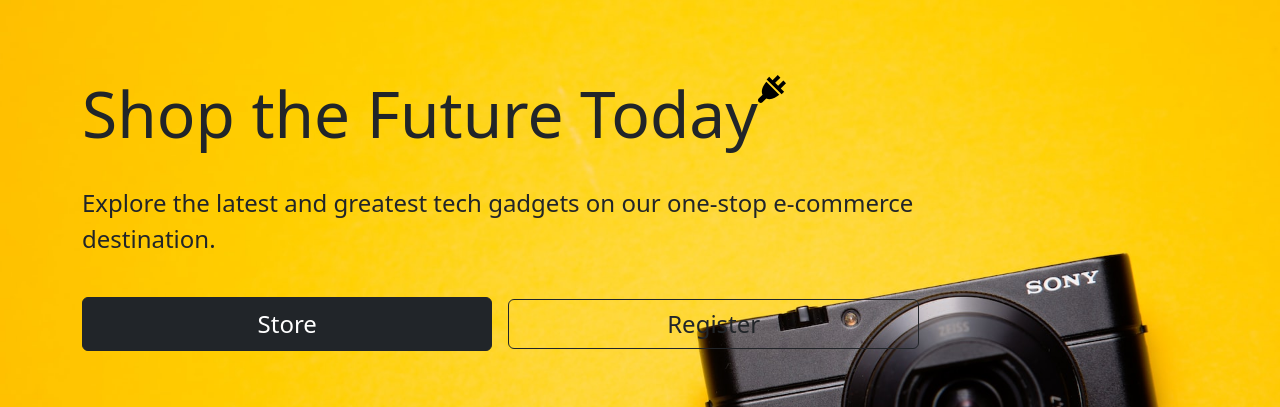
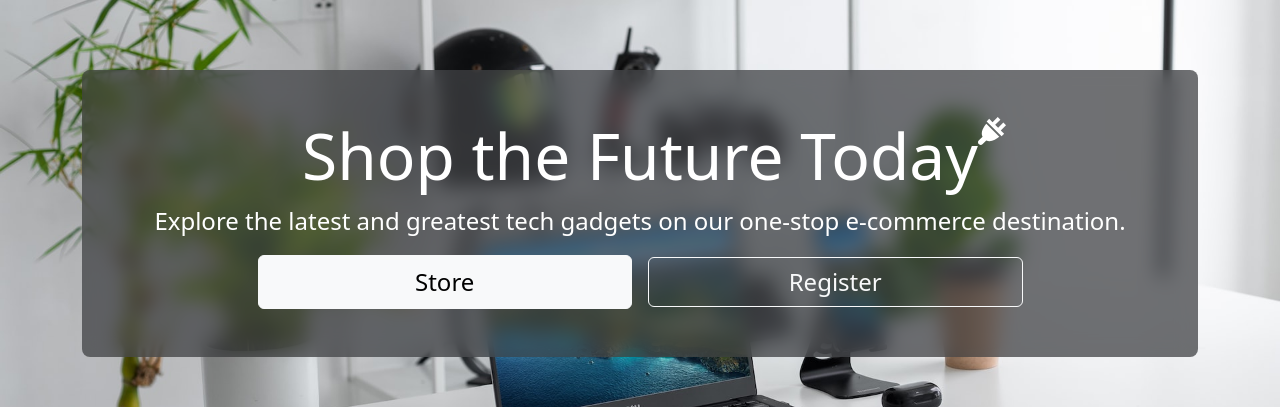
Before and after one commit to Nikhil667/frontend-full-stack, a React (Create React App) app: page / in a window 1280 px wide. Shown: the part 224-631 px from the top of the page. Built offline with nearby package versions, Linux system fonts and the light colour scheme; no server answers.

Commit message:
updated home page

```diff
--- a/src/Account.js
+++ b/src/Account.js
@@ -9,20 +9,20 @@ export default function Account() {
       <div className="wrapper">
         <section className="customBackGround d-flex align-items-center pb-5">
           <Container>
-            <Stack gap={4}>
+            <Stack className="flex blur text-white p-5">
               <div>
               <h1 className="hero-heading">
               Shop the Future Today
               </h1>
               </div>
-              <p className="fs-4 w-75">
+              <p className="fs-4">
               Explore the latest and greatest tech gadgets on our one-stop e-commerce destination.
               </p>
-              <div className="d-flex gap-3 w-75 align-items-center">
-                <Link to="/free" className="btn btn-dark w-50 p-2 fs-4" >
+              <div className="d-flex gap-3 w-75 align-items-center ">
+                <Link to="/free" className="btn btn-light w-50 p-2 fs-4" >
                   Store
                 </Link>
-                <Link to="/register" className="btn btn-outline-dark w-50 fs-4" >
+                <Link to="/register" className="btn btn-outline-light w-50 fs-4" >
                   Register
                 </Link>
               </div>
--- a/src/spreadsheets/Home.css
+++ b/src/spreadsheets/Home.css
@@ -3,7 +3,7 @@ section{
 }
 
 .customBackGround{
-    background: url("../assets/bg-1.jpg");
+    background: url("../assets/bg-2.jpg");
     background-repeat: no-repeat;
     background-size: cover;
     border-bottom: 5px dashed black;
@@ -19,3 +19,16 @@ section{
     position: absolute;
     bottom: 0.55em;
 }
+
+.blur{
+    backdrop-filter: blur(10px) saturate(180%);
+    -webkit-backdrop-filter: blur(10px) saturate(180%);
+    background-color: rgba(64, 66, 69, 0.75);
+    border-radius: 8px;
+}
+
+.flex{
+    display: flex;
+    justify-content: center;
+    align-items: center;
+}
```
Also changed, not shown: src/assets/cord.svg.
